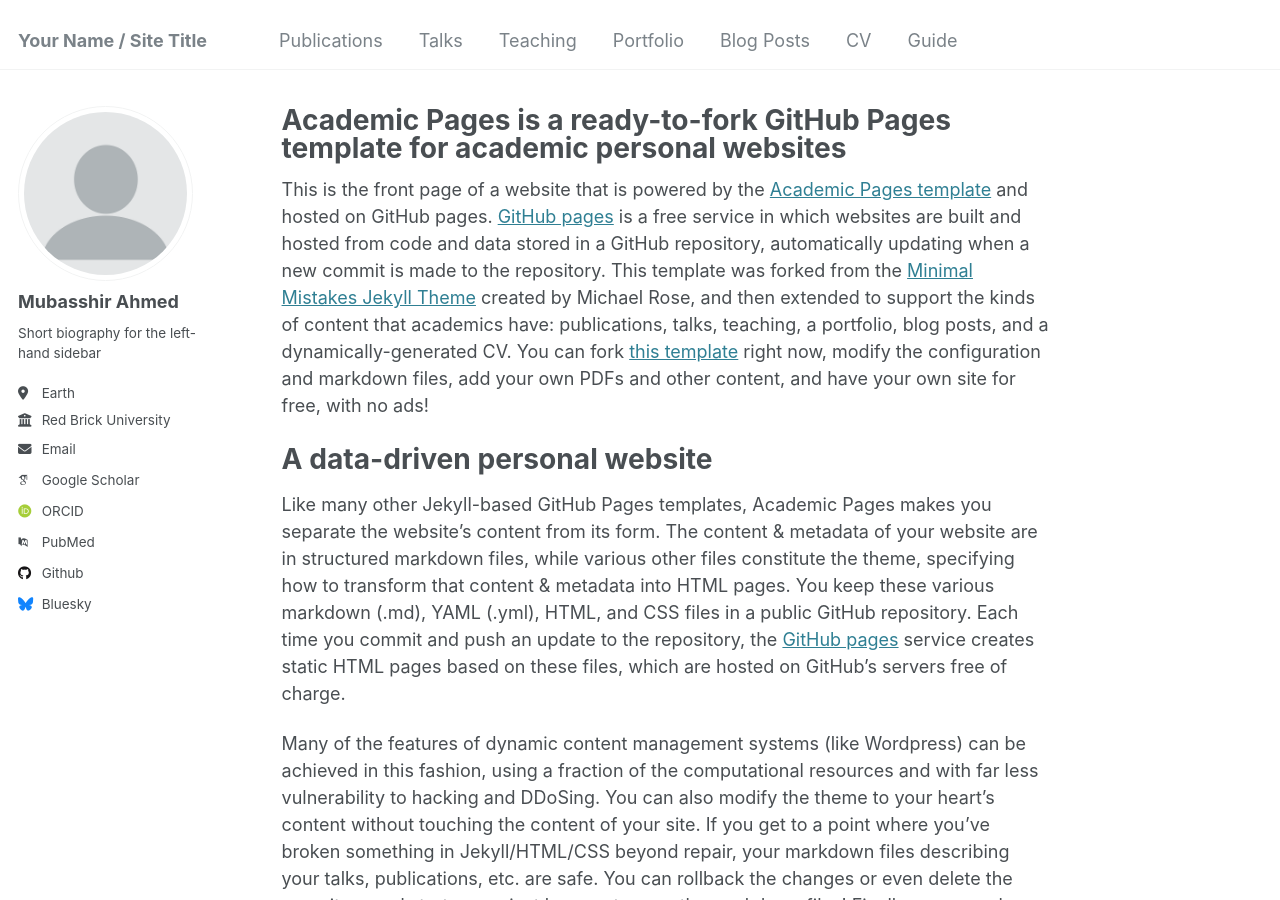
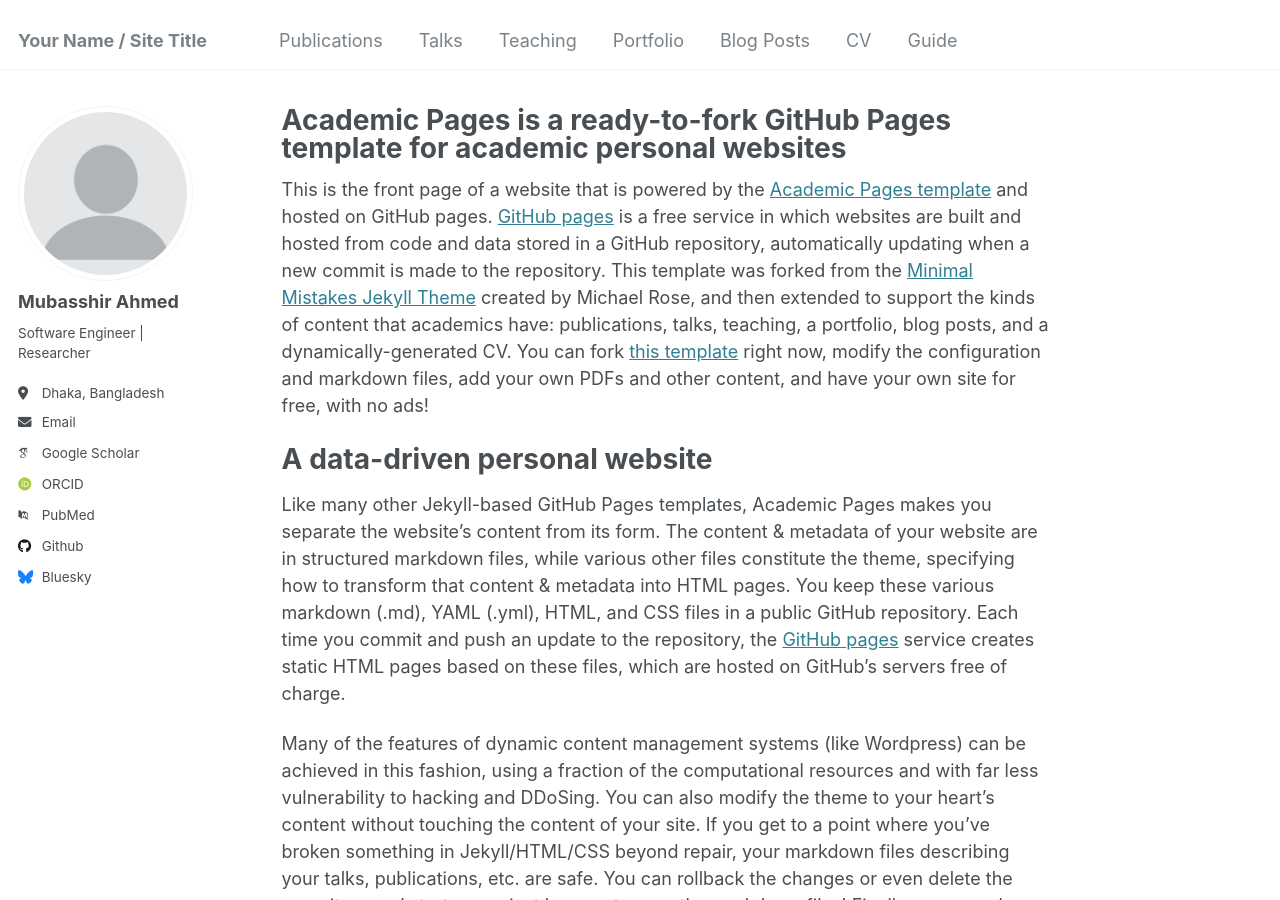
Before and after one commit to mubasshir00/mubasshir00.github.io, a Jekyll site: the page built from _pages/about.md, in a window 1280 px wide and 900 px high. Built offline with Jekyll 4.4.1, drawn with Linux system fonts in a browser that asks for light colours; some web fonts are replaced.

Commit message:
Update _config.yml

```diff
--- a/_config.yml
+++ b/_config.yml
@@ -24,9 +24,9 @@
   avatar           : "profile.png"
   name             : "Mubasshir Ahmed"
   pronouns         : # example: "she/her"
-  bio              : "Short biography for the left-hand sidebar"
-  location         : "Earth"
-  employer         : "Red Brick University"
+  bio              : "Software Engineer | Researcher"
+  location         : "Dhaka, Bangladesh"
+  # employer         : "Red Brick University"
   uri              : # URL
   email            : "none@example.org"
 
```
